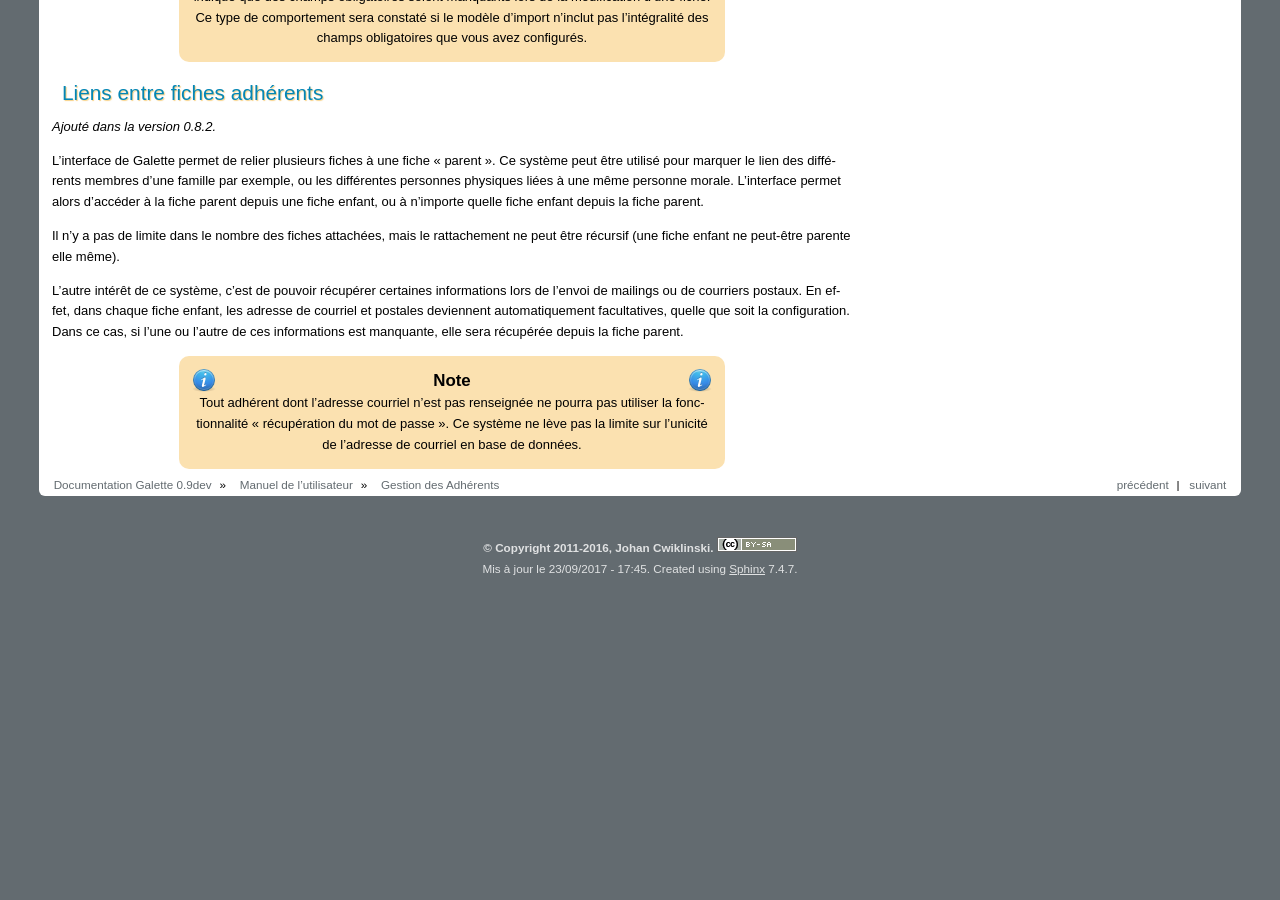
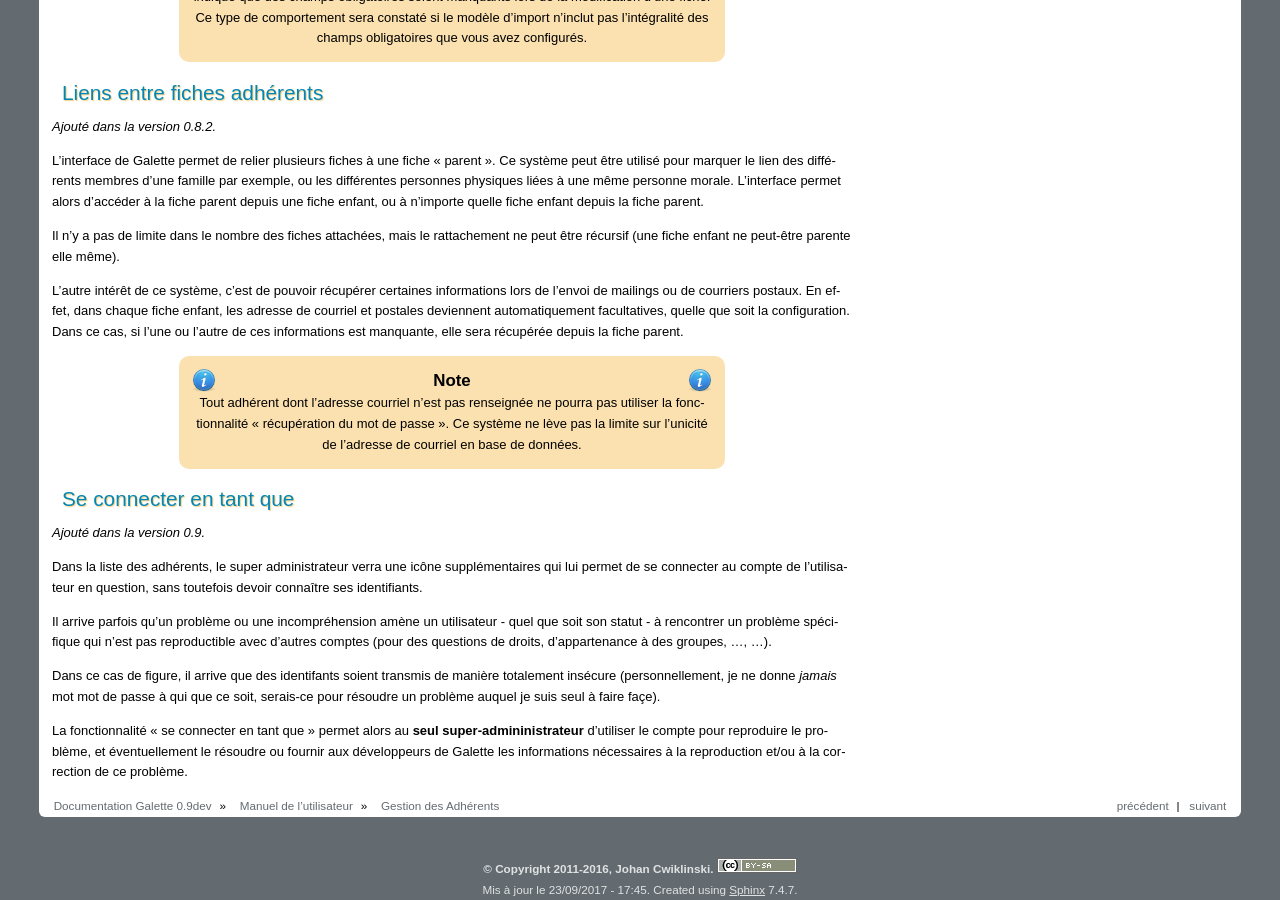
Before and after one commit to galette/galettedoc, a Sphinx documentation site: the page built from source/usermanual/adherents.rst, in a window 1280 px wide and 900 px high, scrolled down 7406 px. Built offline with Sphinx 7.4.7, drawn with Linux system fonts in a browser that asks for light colours; before the commit the page ends 7985 px from its top, so only the background shows below that; some of the changed text lies outside the part shown.

Commit message:
Un mot sur l'impersonnating

```diff
--- a/source/usermanual/adherents.rst
+++ b/source/usermanual/adherents.rst
@@ -234,3 +234,16 @@ Il n'y a pas de limite dans le nombre des fiches attachées, mais le rattachemen
 L'autre intérêt de ce système, c'est de pouvoir récupérer certaines informations lors de l'envoi de mailings ou de courriers postaux. En effet, dans chaque fiche enfant, les adresse de courriel et postales deviennent automatiquement facultatives, quelle que soit la configuration. Dans ce cas, si l'une ou l'autre de ces informations est manquante, elle sera récupérée depuis la fiche parent.
 
 .. note:: Tout adhérent dont l'adresse courriel n'est pas renseignée ne pourra pas utiliser la fonctionnalité « récupération du mot de passe ». Ce système ne lève pas la limite sur l'unicité de l'adresse de courriel en base de données.
+
+Se connecter en tant que
+========================
+
+.. versionadded:: 0.9
+
+Dans la liste des adhérents, le super administrateur verra une icône supplémentaires qui lui permet de se connecter au compte de l'utilisateur en question, sans toutefois devoir connaître ses identifiants.
+
+Il arrive parfois qu'un problème ou une incompréhension amène un utilisateur - quel que soit son statut - à rencontrer un problème spécifique qui n'est pas reproductible avec d'autres comptes (pour des questions de droits, d'appartenance à des groupes, ..., ...).
+
+Dans ce cas de figure, il arrive que des identifants soient transmis de manière totalement insécure (personnellement, je ne donne *jamais* mot mot de passe à qui que ce soit, serais-ce pour résoudre un problème auquel je suis seul à faire façe).
+
+La fonctionnalité « se connecter en tant que » permet alors au **seul super-admininistrateur** d'utiliser le compte pour reproduire le problème, et éventuellement le résoudre ou fournir aux développeurs de Galette les informations nécessaires à la reproduction et/ou à la correction de ce problème.
```
